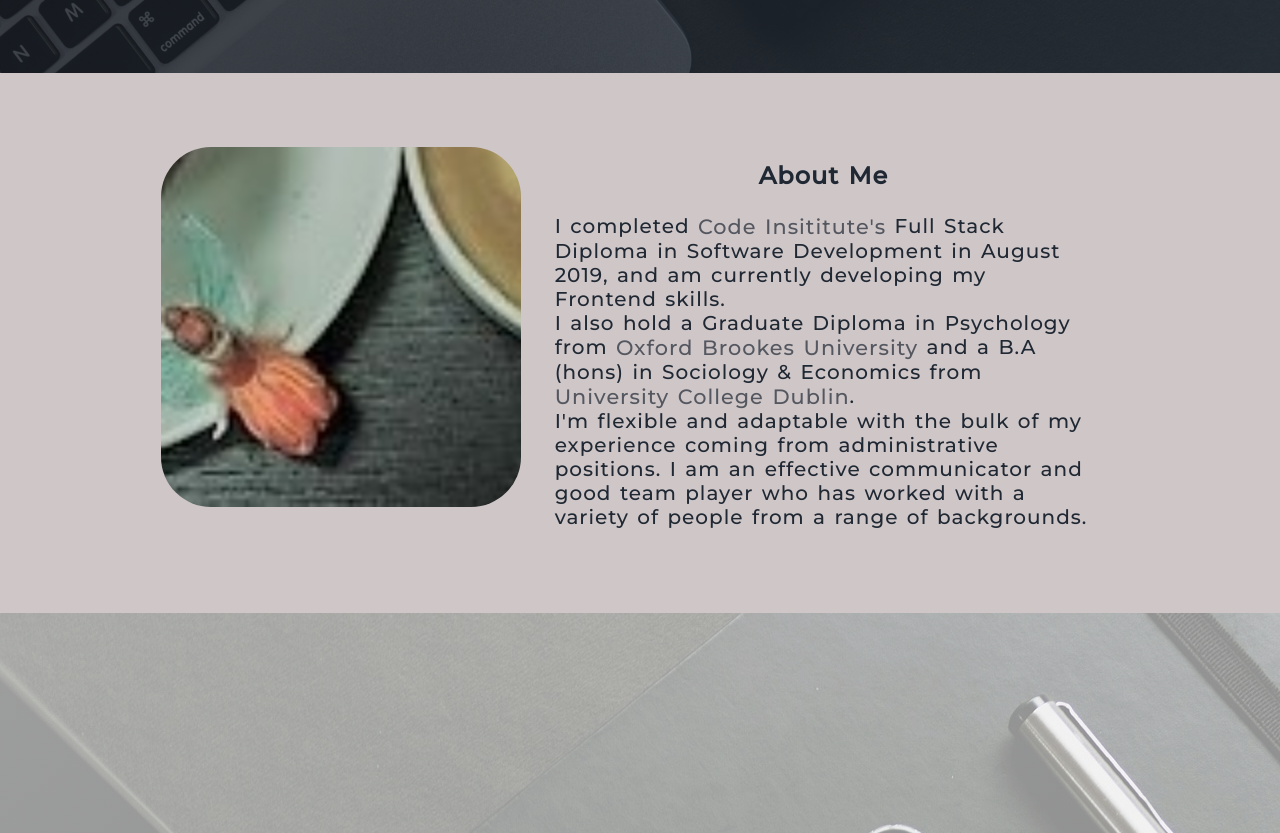
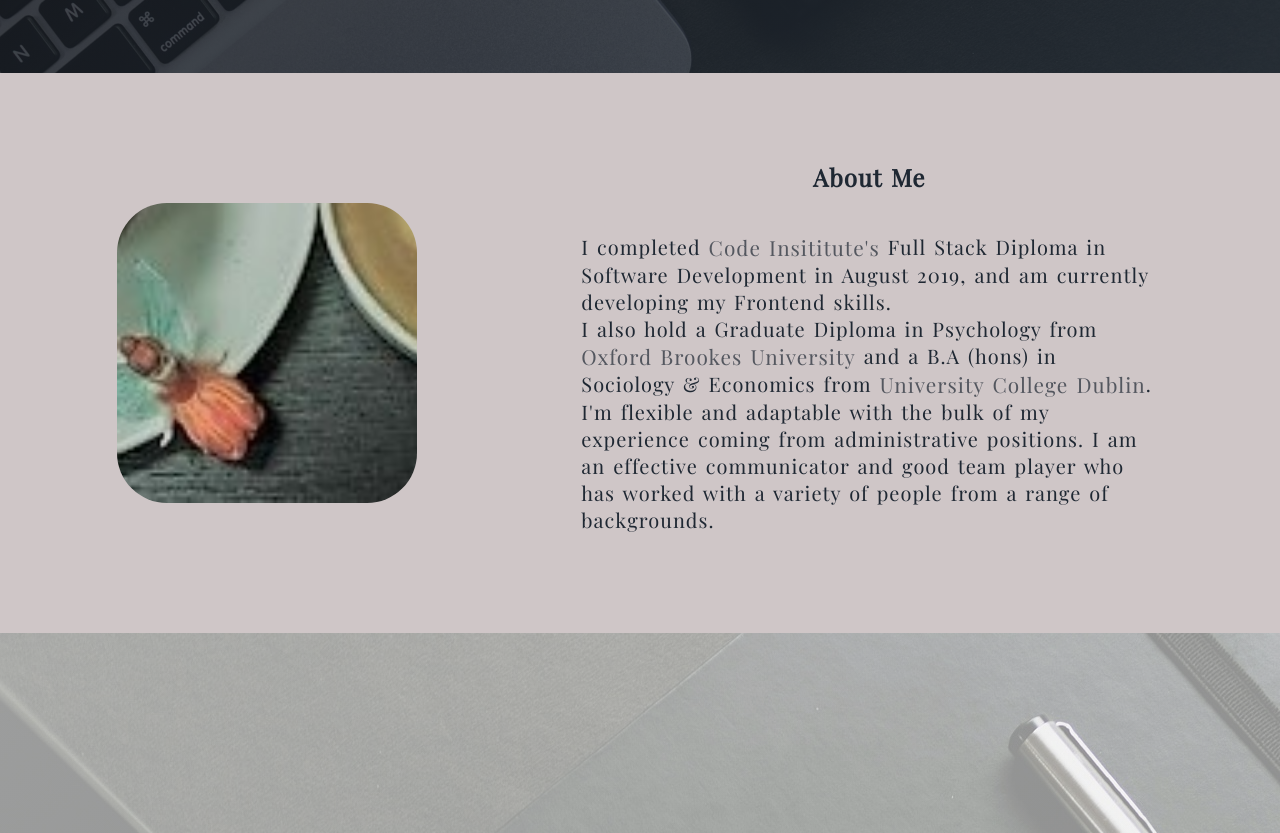
Before and after one commit to LibbyH52/Portfolio-Site, a plain HTML site: page index.html in a window 1280 px wide. Shown: the part 727-1560 px from the top of the page. Drawn offline with nearby package versions, Linux system fonts and the light colour scheme; a web font is replaced by a local one.

Commit message:
Google font added, class added to paragraph in about-div. Styled said div and paragraph and applied font style

```diff
--- a/index.html
+++ b/index.html
@@ -6,11 +6,10 @@
     <meta http-equiv="X-UA-Compatible" content="ie=edge">
     <link href="https://fonts.googleapis.com/css2?family=Montserrat:wght@500&display=swap" rel="stylesheet">
     <link rel="stylesheet" href="https://cdnjs.cloudflare.com/ajax/libs/font-awesome/5.11.2/css/all.min.css">
-    <link rel="stylesheet" href="https://cdnjs.cloudflare.com/ajax/libs/animate.css/4.0.0/animate.min.css"
-  />
+    <link rel="stylesheet" href="https://cdnjs.cloudflare.com/ajax/libs/animate.css/4.0.0/animate.min.css"/>
     <link rel="stylesheet" href="https://cdn.jsdelivr.net/gh/devicons/devicon@master/devicon.min.css">
-    <link href="https://fonts.googleapis.com/css2?family=Ranchers&display=swap" rel="stylesheet">
-    <link href="https://fonts.googleapis.com/css2?family=Tangerine:wght@700&display=swap" rel="stylesheet">
+    <link rel="preconnect" href="https://fonts.gstatic.com">
+    <link href="https://fonts.googleapis.com/css2?family=Playfair+Display&display=swap" rel="stylesheet">
     <link rel="stylesheet" href="static/css/style.css">
     <title>LibbyH | Aspiring Developer</title>
 </head>
@@ -47,7 +46,7 @@
             <div class="picture"></div>
             <div class="details">
                 <h3 class="about-heading">About Me</h3>
-                <p>
+                <p class="about-paragraph">
                     I completed <a class="ed-link" href="https://codeinstitute.net/about-us/" target="_blank">Code Insititute's</a> Full Stack Diploma in Software Development in August 2019, and am currently developing my Frontend skills.
                     <br>
                     I also hold a Graduate Diploma in Psychology from <a class="ed-link" href="https://www.brookes.ac.uk/" target="_blank">Oxford Brookes University</a> and a B.A (hons) in Sociology &amp; Economics from <a class="ed-link" href="https://www.ucd.ie/" target="_blank">University College Dublin</a>.
--- a/static/css/style.css
+++ b/static/css/style.css
@@ -245,6 +245,7 @@ h3.projects{
 
 .about-heading{
     align-self: center;
+    font-weight: 700;
 }
 
 .ed-link {
@@ -270,28 +271,28 @@ h3.projects{
 .about-container{
     background: #CFC6C7;
     color: #1f2833;
-    font-family: 'Montserrat', sans-serif;
     padding: 4rem 0;
 }
 
-.about-div{
+.about-div {
     display: grid;
     margin: 0 auto;
-    width: 80%;
+    grid-template-rows: repeat(3, min-content);
 }
 
 .picture{
     background: url('../img/coffee.jpg') no-repeat;
     background-size: cover;
     border-radius: 50%;
-    height: 250px;
-    width: 250px;
+    height: 225px;
+    width: 225px;
     margin: 0 auto;
     max-width: 90%;
     max-height: 90%;
 }
 
 .details{
+    font-family: 'Playfair Display', serif;
     letter-spacing: 1px;
     margin: 0 auto;
     font-size: 1.25rem;
@@ -472,6 +473,12 @@ hr{
     }
 }
 
+@media screen and (min-width: 600px) {
+    .about-paragraph{
+        padding: 1rem 3rem;
+    }
+}
+
 @media screen and (min-width: 768px){
     .nav-link a{
         font-size: 2rem;
@@ -570,19 +577,27 @@ hr{
     }
 
     .about-div{
+        margin: 0 auto;
         grid-template-columns: 5fr 7fr;
-        margin: 0 auto;
+        width: 100%;
     }
 
     .picture{
         border-radius: 50px;
-        height: 360px;
-        width: 360px;
+        height: 300px;
+        width: 300px;
+        grid-row: 1/-1;
+        grid-column: 1/2;
+        align-self: center;
     }
 
     .details{
         margin: 0;
         width: 90%;
+    }
+
+    .about-paragraph{
+        padding: inherit 1rem;
     }
 }
 
```
